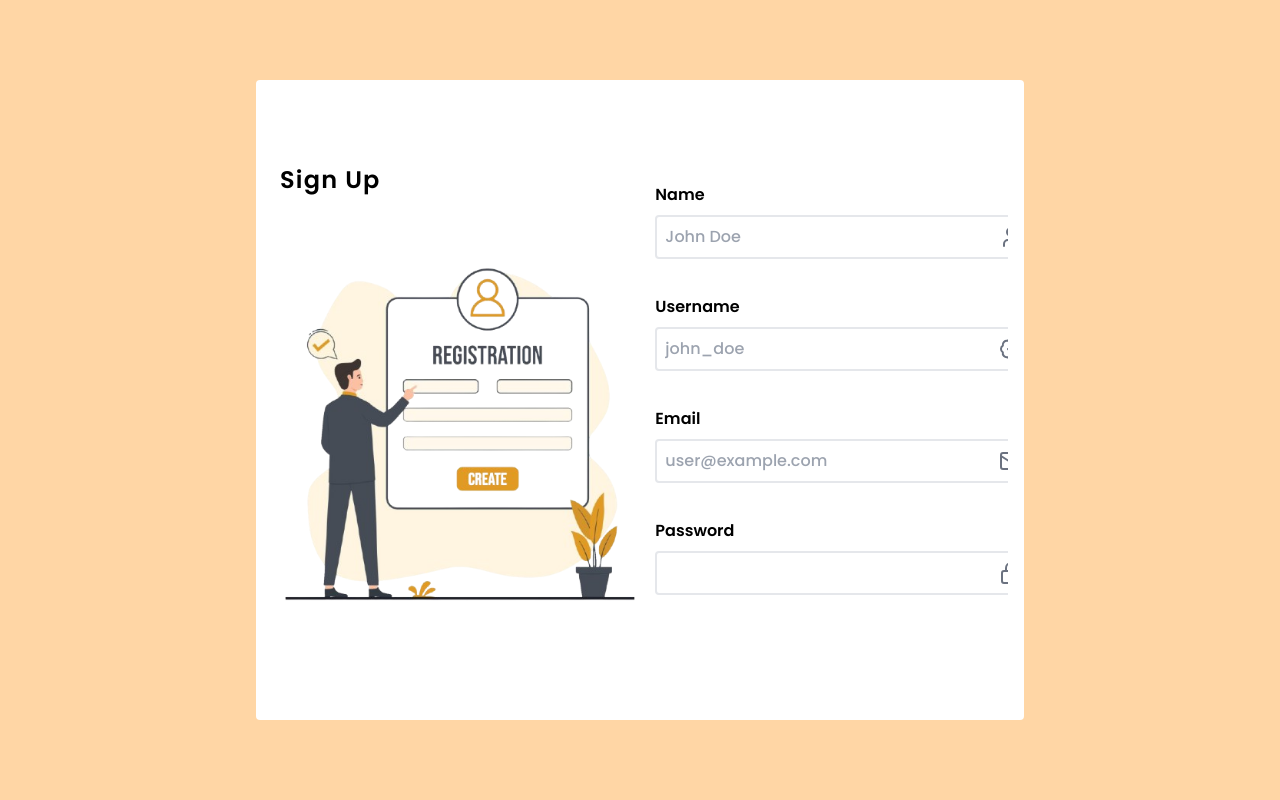
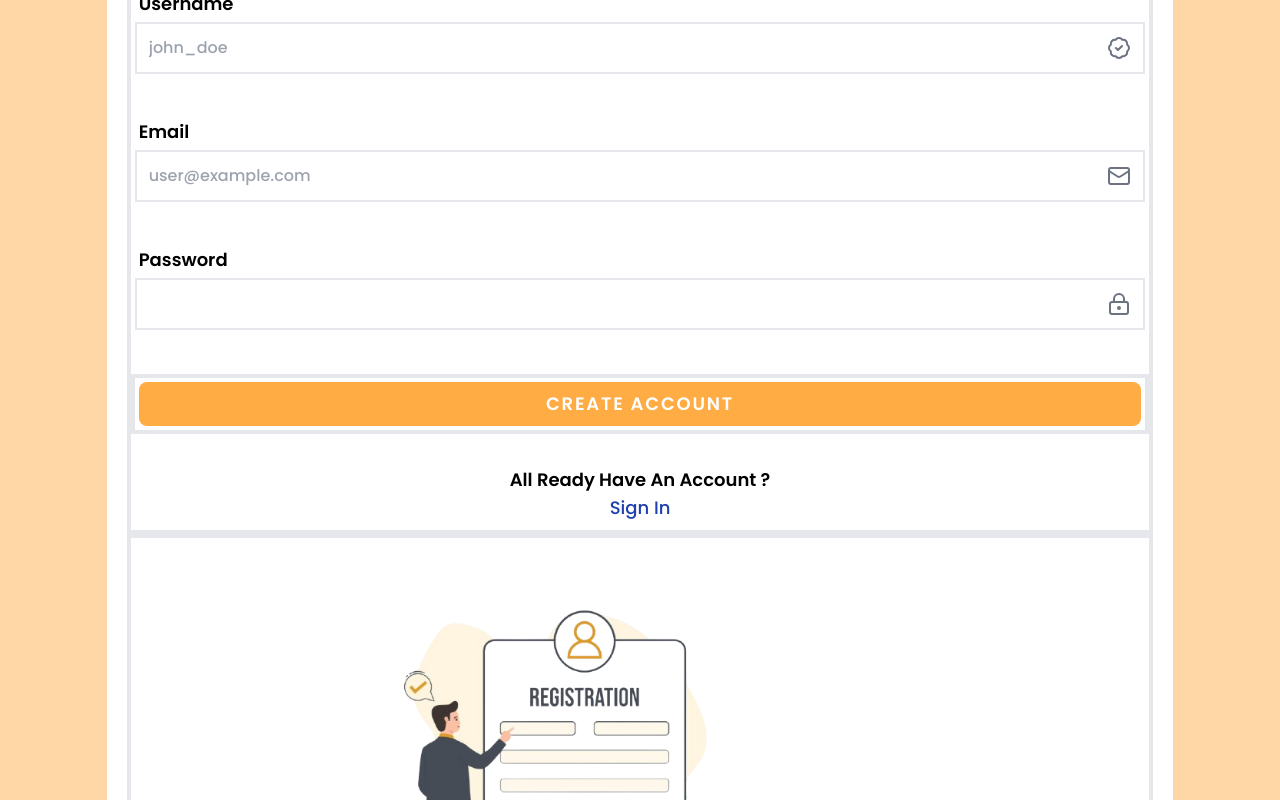
Before and after one commit to TanmayVidhate/DonorCircle_2, a React (Vite) app in the folder client/: page /signup in a window 1280 px wide. Shown: the top 800 px of the page. Built offline with nearby package versions, Linux system fonts and the light colour scheme.

Commit message:
add Property of TailwindCSS

```diff
--- a/client/src/Components/InputField.jsx
+++ b/client/src/Components/InputField.jsx
@@ -5,13 +5,13 @@ function InputField({ type, name, className, placeholder, value, onChange, icon,
 
     return (
         <>
-            <div className={`relative w-96   ${className}`}>
+            <div className={`relative  border-2  ${className}`}>
                 {icon && (
                     <span className="absolute right-3 top-1/2 transform -translate-y-1/2 text-gray-500">
                         {icon}
                     </span>
                 )}
-                <input className='border-2 m-1 p-2 rounded w-96 focus:outline-none' {...register} name={name} type={type}  placeholder={placeholder} value={value} onChange={onChange} />
+                <input className=' m-1 p-2 rounded w-4/5 focus:outline-none' {...register} name={name} type={type}  placeholder={placeholder} value={value} onChange={onChange} />
             </div>
         </>
     )
--- a/client/src/Components/Label.jsx
+++ b/client/src/Components/Label.jsx
@@ -3,7 +3,7 @@ import React from 'react'
 function Label({ title }) {
 
   return (
-    <div className='w-full m-1 font-semibold '>
+    <div className='w-full m-1 font-semibold text-lg '>
       {title}
     </div>
   )
--- a/client/src/Components/SingupForm.jsx
+++ b/client/src/Components/SingupForm.jsx
@@ -17,6 +17,7 @@ import InputField from './InputField.jsx'
 import Image from './Image.jsx'
 import Button from './Button.jsx'
 import LinkTo from './LinkTo.jsx'
+// import Navbar from './Navbar.jsx';
 
 
 
@@ -75,24 +76,25 @@ function SingupForm() {
 
     return (
         <>
-            <div className='flex flex-col justify-center items-center w-screen h-screen bg-[#ffd6a5] '>
+            <div className='flex flex-col justify-center items-center w-screen h-screen bg-[#ffd6a5]  '>
                 {/* <Navbar /> */}
-                <div className='flex justify-center items-center rounded bg-white w-3/5 h-4/5 p-4 '>
+                <div className='flex flex-col rounded w-5/6 p-5  bg-white'>
 
                     {/* second Div */}
-                    <div className=''>
-                        <p className='text-2xl font-semibold ml-2 tracking-wider '>Sign Up</p>
-                        <Image img_url={imgurl} className="w-auto " />
+                    <div className='order-2 border-4 '>
+                        <p className='hidden text-2xl font-semibold ml-2 tracking-wider '>Sign Up</p>
+                        <Image img_url={imgurl} className="!w-5/6 !object-scale-down " />
                     </div>
 
                     {/* First Div */}
-                    <div className=' overflow-y-auto overflow-x-hidden scrollbar-hide  h-fit'>
-                        <form className=' flex flex-col w-auto  h-[450px] '
+                    <div className=' overflow-y-auto overflow-x-hidden scrollbar-hide '>
+                        <p className=' text-2xl font-semibold ml-2 tracking-wider '>Sign Up</p>
+                        <form className=' flex flex-col items-center w-full  min-h-max border-4 '
                             onSubmit={handleSubmit(onSubmit)}
                         >
 
 
-                            <div className='p-1 relative  '>
+                            <div className='p-1 relative w-full '>
                                 <Label title="Name"  />
                                 <InputField
                                     type="text"
@@ -113,11 +115,11 @@ function SingupForm() {
 
                                     icon={<User />} />
                                 {
-                                    errors?.fullname && <span className='text-red-500 text-x w-full  absolute left-2  -bottom-5 '>{errors?.fullname?.message}</span>
+                                    errors?.fullname && <span className='text-red-500 text-sm w-full  absolute  -bottom-10 '>{errors?.fullname?.message}</span>
                                 }
                             </div>
 
-                            <div className=' p-1  mt-5 relative'>
+                            <div className=' p-1 relative mt-8 w-full'>
                                 <Label title="Username" />
                                 <InputField
                                     type="text"
@@ -135,11 +137,11 @@ function SingupForm() {
                                     icon={<BadgeCheck />} />
 
                                 {
-                                    errors?.username_field && <span className='text-red-500 text-x w-full  absolute left-2  -bottom-10 '>{errors?.username_field?.message}</span>
+                                    errors?.username_field && <span className='text-red-500 text-sm w-full  absolute  -bottom-10  '>{errors?.username_field?.message}</span>
                                 }
                             </div>
 
-                            <div className=' p-1  mt-5 relative'>
+                            <div className=' p-1 relative mt-8 w-full'>
                                 <Label title="Email" />
                                 <InputField
                                     type="email"
@@ -155,11 +157,11 @@ function SingupForm() {
 
                                     icon={<Mail />} />
                                 {
-                                    errors?.email_field && <span className='text-red-500 text-x w-full  absolute left-2 -bottom-5 '>{errors?.email_field?.message}</span>
+                                    errors?.email_field && <span className='text-red-500 text-sm w-full  absolute  -bottom-5 '>{errors?.email_field?.message}</span>
                                 }
                             </div>
 
-                            <div className=' p-1  mt-5 relative'>
+                            <div className=' p-1  relative mt-8 w-full'>
                                 <Label title="Password" />
                                 <InputField
                                     type="password"
@@ -182,11 +184,11 @@ function SingupForm() {
                                     icon={<LockKeyhole />}
                                 />
                                 {
-                                    errors?.pass_field && <span className='text-red-500 text-x w-full  absolute left-2 -bottom-10 '>{errors?.pass_field?.message}</span>
+                                    errors?.pass_field && <span className='text-red-500 text-sm w-full absolute  -bottom-10 '>{errors?.pass_field?.message}</span>
                                 }
                             </div>
 
-                            {/* <div className=' p-1  mt-5 relative'>
+                            {/* <div className=' p-1  mt-5 relative w-full'>
                                 <Label title="Confirm Password" />
                                 <InputField
                                     type="password"
@@ -213,11 +215,11 @@ function SingupForm() {
                                 }
                             </div> */}
 
-                            <div className=' p-1  mt-10 mb-5'>
+                            <div className='w-full p-1 border-4  mt-10 mb-5 '>
                                 <Button name="Create Account"
                                     onClick={AddFormData}
                                     // onClick={handleSubmit(onSubmit)}
-                                    className="!px-6 !py-2 !rounded-lg !w-full"
+                                    className="!px-5 !py-2 !rounded-lg !w-full"
                                 />
                             </div>
 
```
